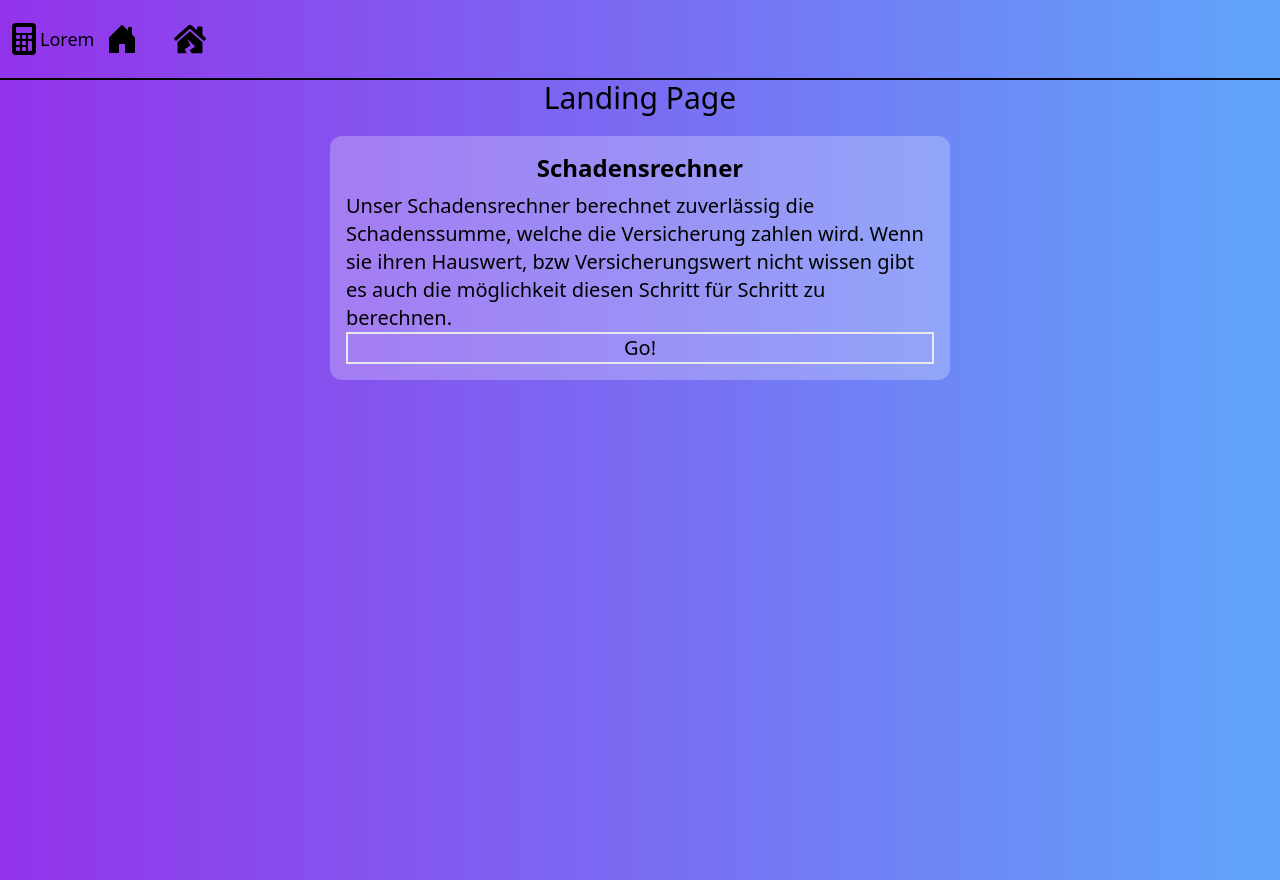
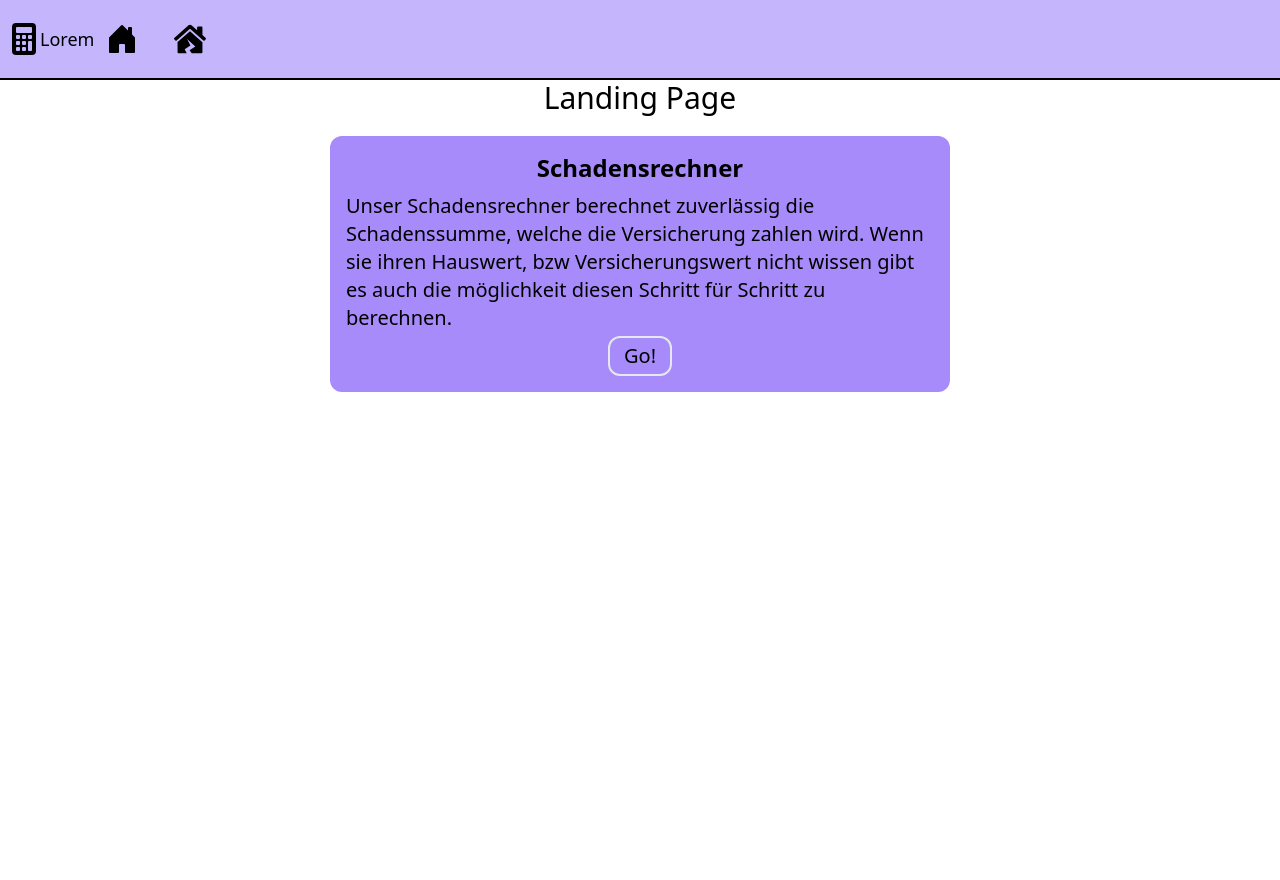
Before and after one commit to Jelenal1/Versicherungsrechner_bbw, a React (Vite) app in the folder calculator_app/: page / in a window 1280 px wide. After the commit the page ends 800 px from the top, so only its background shows below. Built offline with nearby package versions, Linux system fonts and the light colour scheme.

Commit message:
I realized that gradients are bad

```diff
--- a/calculator_app/src/components/Landing.jsx
+++ b/calculator_app/src/components/Landing.jsx
@@ -4,10 +4,10 @@ function Landing() {
   return (
     <>
       <Navbar />
-      <div className="bg-gradient-to-r from-purple-600 to-blue-400 min-h-screen flex flex-col">
+      <div className="flex flex-col">
         <h1 className="text-3xl mx-auto">Landing Page</h1>
         <div className="p-5 flex gap-3 justify-center">
-          <div className="p-4 text-xl rounded-xl bg-[#ffffff3f] w-1/2 flex flex-col">
+          <div className="p-4 text-xl rounded-xl bg-violet-400 w-1/2 flex flex-col">
             <h2 className="text-2xl text-center font-bold mb-2">
               Schadensrechner
             </h2>
@@ -15,7 +15,9 @@ function Landing() {
             welche die Versicherung zahlen wird. Wenn sie ihren Hauswert, bzw
             Versicherungswert nicht wissen gibt es auch die möglichkeit diesen
             Schritt für Schritt zu berechnen.
-            <button className="border-2">Go!</button>
+            <button className="border-2 w-16 p-1 mx-auto mt-1 rounded-xl">
+              Go!
+            </button>
           </div>
         </div>
       </div>
--- a/calculator_app/src/components/Navbar.jsx
+++ b/calculator_app/src/components/Navbar.jsx
@@ -7,7 +7,7 @@ function Navbar() {
     icons: `w-8 h-8`,
   };
   return (
-    <div className="p-2 flex gap-2 h-20 bg-gradient-to-r from-purple-600 to-blue-400 border-b-2 border-black">
+    <div className="p-2 flex gap-2 h-20 bg-violet-300 border-b-2 border-black">
       <div className="flex items-center">
         <BsFillCalculatorFill className={styles.icons} />
         <h1 className="text-lg">Lorem</h1>
```
